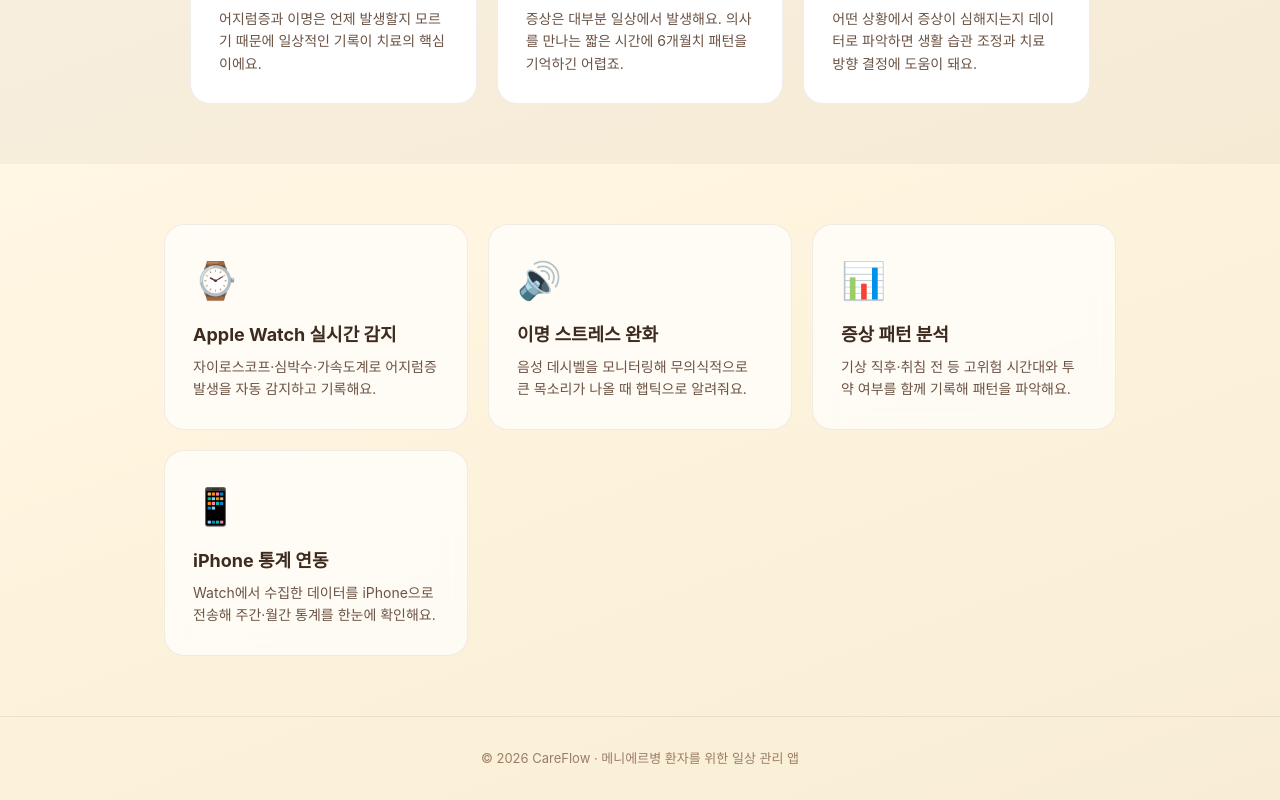
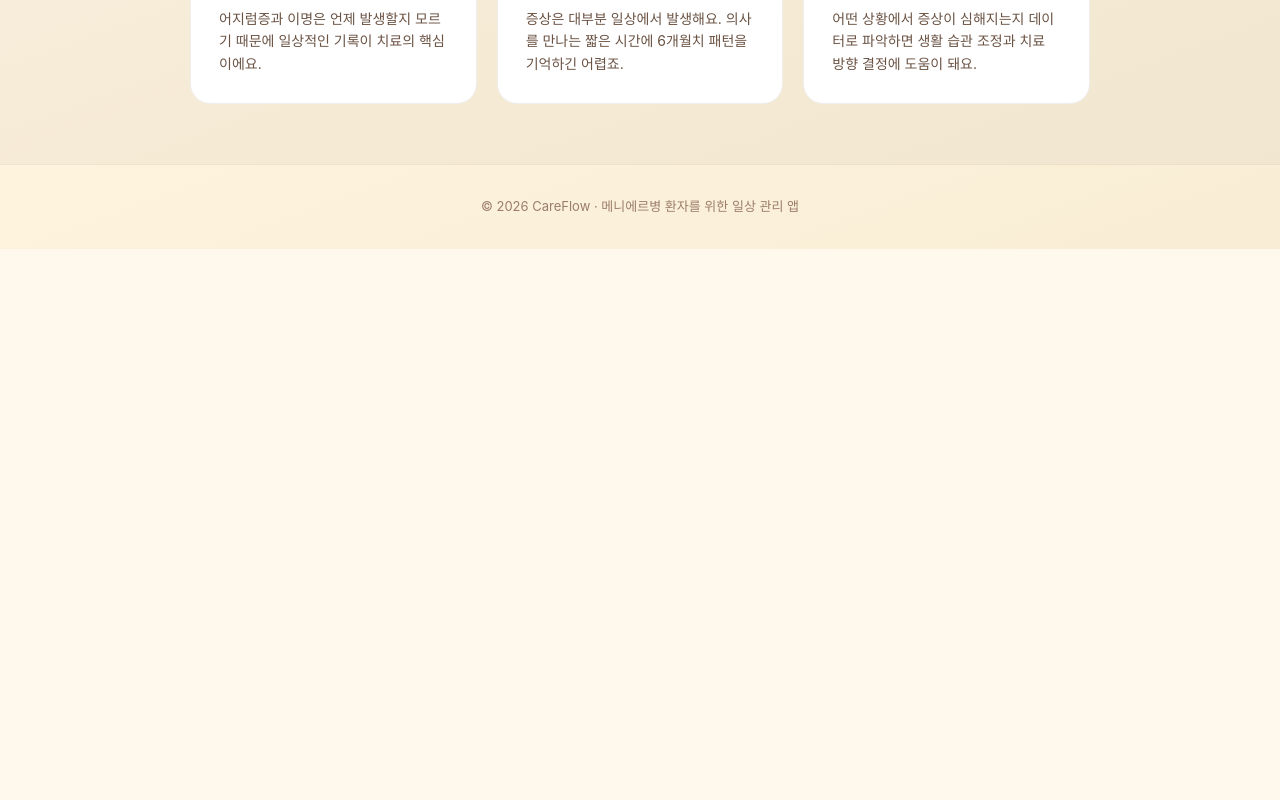
Before and after one commit to Koryoss/Nursinurday, a Next.js app: page / in a window 1280 px wide. Shown: the part 874-1674 px from the top of the page. After the commit the page ends 1123 px from the top, so only its background shows below. Built offline with nearby package versions, Linux system fonts and the light colour scheme.

Commit message:
Update page.tsx

```diff
--- a/app/page.tsx
+++ b/app/page.tsx
@@ -203,30 +203,6 @@
         </div>
       </section>
 
-      {/* 기능 카드 */}
-      <section style={{
-        display: 'grid',
-        gridTemplateColumns: 'repeat(auto-fit, minmax(260px, 1fr))',
-        gap: '20px',
-        maxWidth: '1000px',
-        margin: '0 auto',
-        padding: '60px 24px',
-      }}>
-        {features.map((f, i) => (
-          <div key={i} style={{
-            background: 'rgba(255,255,255,0.7)',
-            backdropFilter: 'blur(10px)',
-            border: '1px solid rgba(61,43,31,0.08)',
-            borderRadius: '20px',
-            padding: '28px',
-          }}>
-            <div style={{ fontSize: '36px', marginBottom: '14px' }}>{f.icon}</div>
-            <div style={{ fontSize: '18px', fontWeight: 700, marginBottom: '8px' }}>{f.title}</div>
-            <div style={{ fontSize: '14px', color: '#6B5344', lineHeight: 1.6 }}>{f.desc}</div>
-          </div>
-        ))}
-      </section>
-
       {/* 푸터 */}
       <footer style={{
         textAlign: 'center',
```
